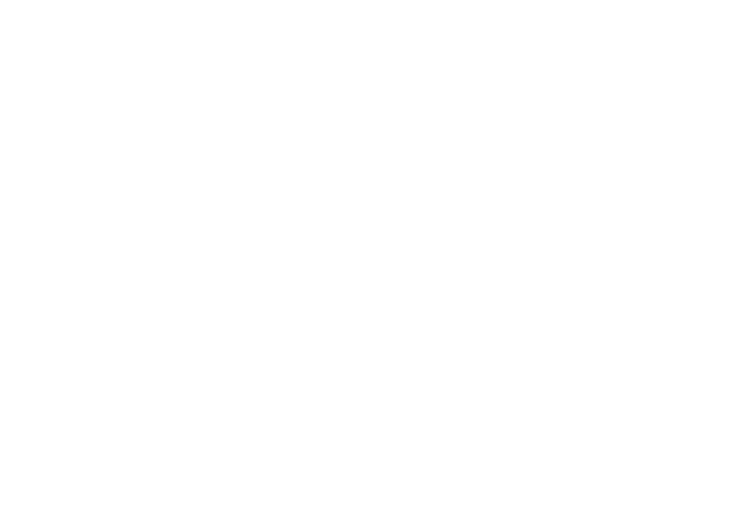
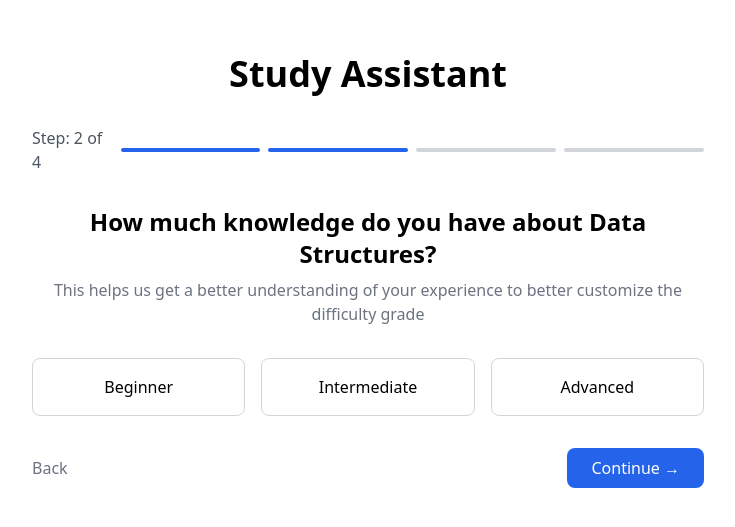
Before and after one commit to Gabb3e/ai_assistant_teacher, a React (Create React App) app in the folder frontend/: page /KnowledgeLevel in a window 1280 px wide. Before the commit this address had no page. Shown: the part 129-656 px from the top of the page, without its empty margins (272-1007 px from the left). Built offline with nearby package versions, Linux system fonts and the light colour scheme.

Commit message:
Implement KnowledgeLevel component for selecting user's X  knowledge level

```diff
--- a/frontend/src/App.js
+++ b/frontend/src/App.js
@@ -8,6 +8,7 @@
 import Dashboard from './Dashboard';
 import TopicSelection from './TopicSelection';
 import QuestionCount from './QuestionCount';
+import KnowledgeLevel from './KnowledgeLevel';
 
 function App() {
   return (
@@ -21,6 +22,8 @@
         <Route path="/TopicSelection" element={<TopicSelection />} />
         <Route path="/dashboard" element={<Dashboard />} />
         <Route path="/QuestionCount" element={<QuestionCount />} />
+        <Route path="/KnowledgeLevel" element={<KnowledgeLevel />} />
+
       </Routes>
     </Router>
   );
--- /dev/null
+++ b/frontend/src/KnowledgeLevel.js
@@ -0,0 +1,39 @@
+import React from 'react';
+
+const KnowledgeLevel = () => {
+  return (
+    <div className="flex flex-col items-center justify-center h-screen bg-white">
+      <h1 className="text-4xl font-bold text-black mb-8">Study Assistant</h1>
+      <div className="w-full max-w-2xl mx-auto">
+        <div className="flex items-center justify-between mb-8">
+          <span className="text-gray-600">Step: 2 of 4</span>
+          <div className="flex space-x-2 w-full ml-4">
+            <div className="h-1 bg-blue-600 rounded-full w-1/3"></div>
+            <div className="h-1 bg-blue-600 rounded-full w-1/3"></div>
+            <div className="h-1 bg-gray-300 rounded-full w-1/3"></div>
+            <div className="h-1 bg-gray-300 rounded-full w-1/3"></div>
+          </div>
+        </div>
+        <div className="text-center mb-8">
+          <h2 className="text-2xl font-semibold text-black">
+            How much knowledge do you have about Data Structures?
+          </h2>
+          <p className="text-gray-500 mt-2">
+            This helps us get a better understanding of your experience to better customize the difficulty grade
+          </p>
+        </div>
+        <div className="grid grid-cols-3 gap-4 mb-8">
+          <button className="border border-gray-300 p-4 rounded-lg text-black">Beginner</button>
+          <button className="border border-gray-300 p-4 rounded-lg text-black">Intermediate</button>
+          <button className="border border-gray-300 p-4 rounded-lg text-black">Advanced</button>
+        </div>
+        <div className="flex justify-between">
+          <button className="text-gray-500">Back</button>
+          <button className="bg-blue-600 text-white py-2 px-6 rounded-lg">Continue →</button>
+        </div>
+      </div>
+    </div>
+  );
+};
+
+export default KnowledgeLevel;
```
